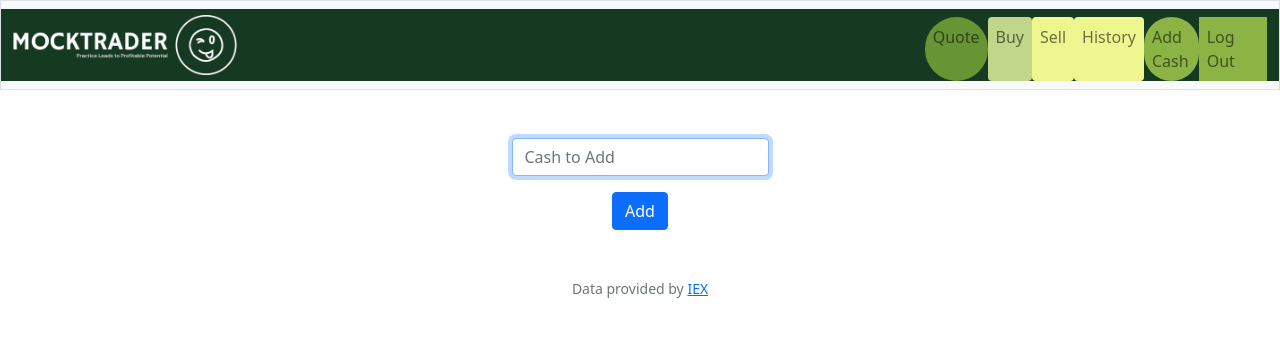
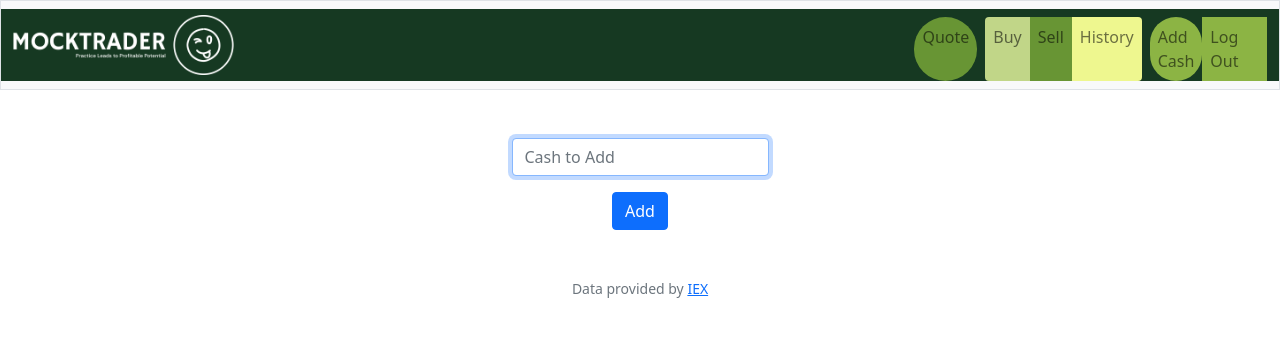
Before and after one commit to jazzorpheus/mock-trader, a Flask app: page /add in a window 1280 px wide. Shown: the top 337 px of the page. Run offline with Flask 3, Linux system fonts and the light colour scheme; the visitor is signed in with stand-in values (Sample User, id 1); some libraries are stand-ins or nearby versions.

Commit message:
Sat, Jul 29, 2023, 9:38 PM +01:00

```diff
--- a/static/styles.css
+++ b/static/styles.css
@@ -38,7 +38,7 @@ nav .navbar-brand .green
 
 }
 .nav-item.sell {
-    background-color: #EEF78F;
+    background-color: #689534;
 }
 .nav-item.history {
     background-color: #EEF78F;
--- a/templates/layout.html
+++ b/templates/layout.html
@@ -31,11 +31,11 @@
                 <div class="collapse navbar-collapse" id="navbar">
                     {% if session["user_id"] %}
                         <ul class="navbar-nav me-auto mt-2">
-                            <li class="nav-item quote rounded-pill"><a class="nav-link" href="/quote">Quote</a></li>
-                            <li class="nav-item buy rounded"><a class="nav-link" href="/buy">Buy</a></li>
-                            <li class="nav-item sell rounded"><a class="nav-link" href="/sell">Sell</a></li>
-                            <li class="nav-item history rounded"><a class="nav-link" href="/history">History</a></li>
-                            <li class="nav-item add rounded-pill"><a class="nav-link" href="/add">Add Cash</a></li>
+                            <li class="nav-item quote rounded-pill me-2"><a class="nav-link" href="/quote">Quote</a></li>
+                            <li class="nav-item buy rounded-start"><a class="nav-link" href="/buy">Buy</a></li>
+                            <li class="nav-item sell"><a class="nav-link" href="/sell">Sell</a></li>
+                            <li class="nav-item history rounded-end"><a class="nav-link" href="/history">History</a></li>
+                            <li class="nav-item add rounded-pill ms-2"><a class="nav-link" href="/add">Add Cash</a></li>
                         </ul>
                         <ul class="navbar-nav ms-auto mt-2">
                             <li class="nav-item logout"><a class="nav-link" href="/logout">Log Out</a></li>
```
Also changed, not shown: 1 other file.
